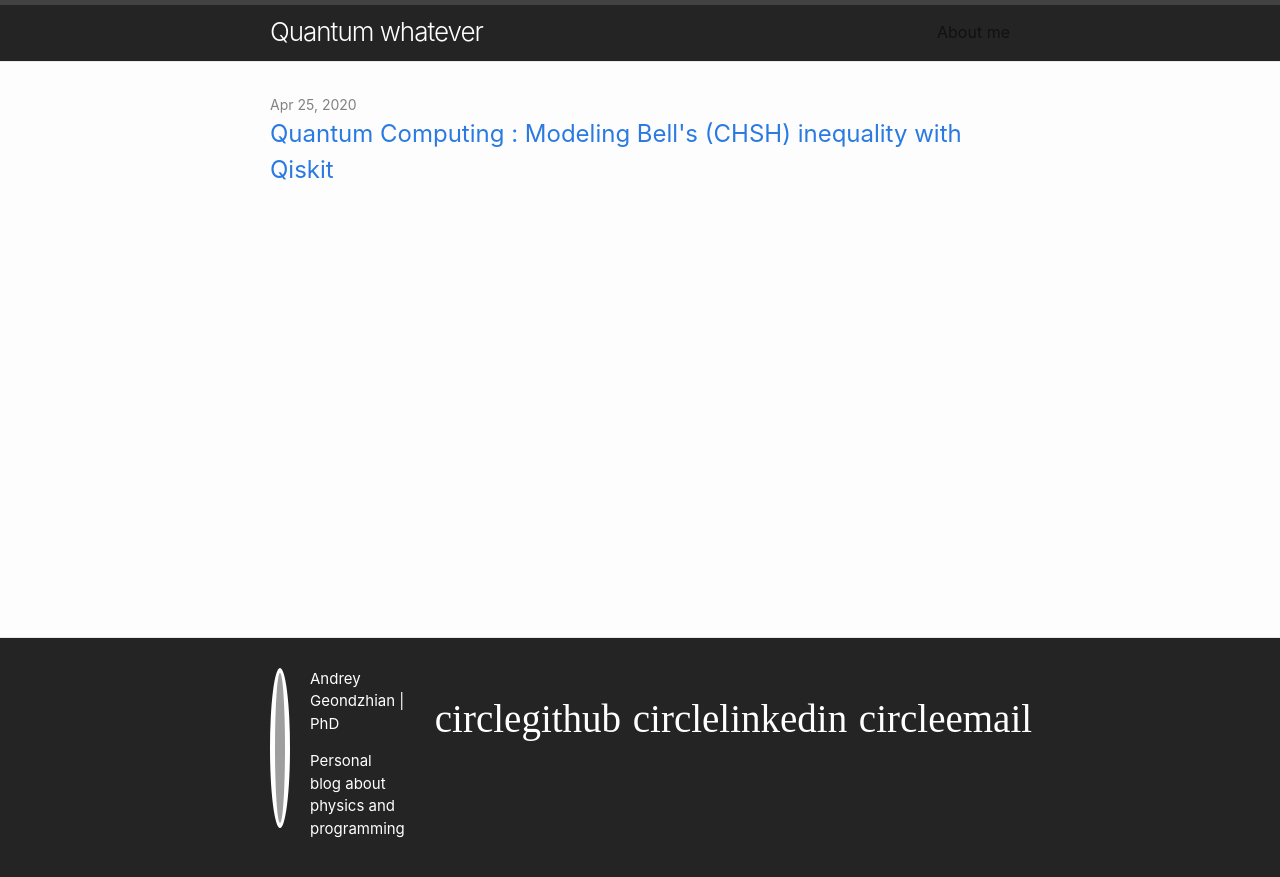
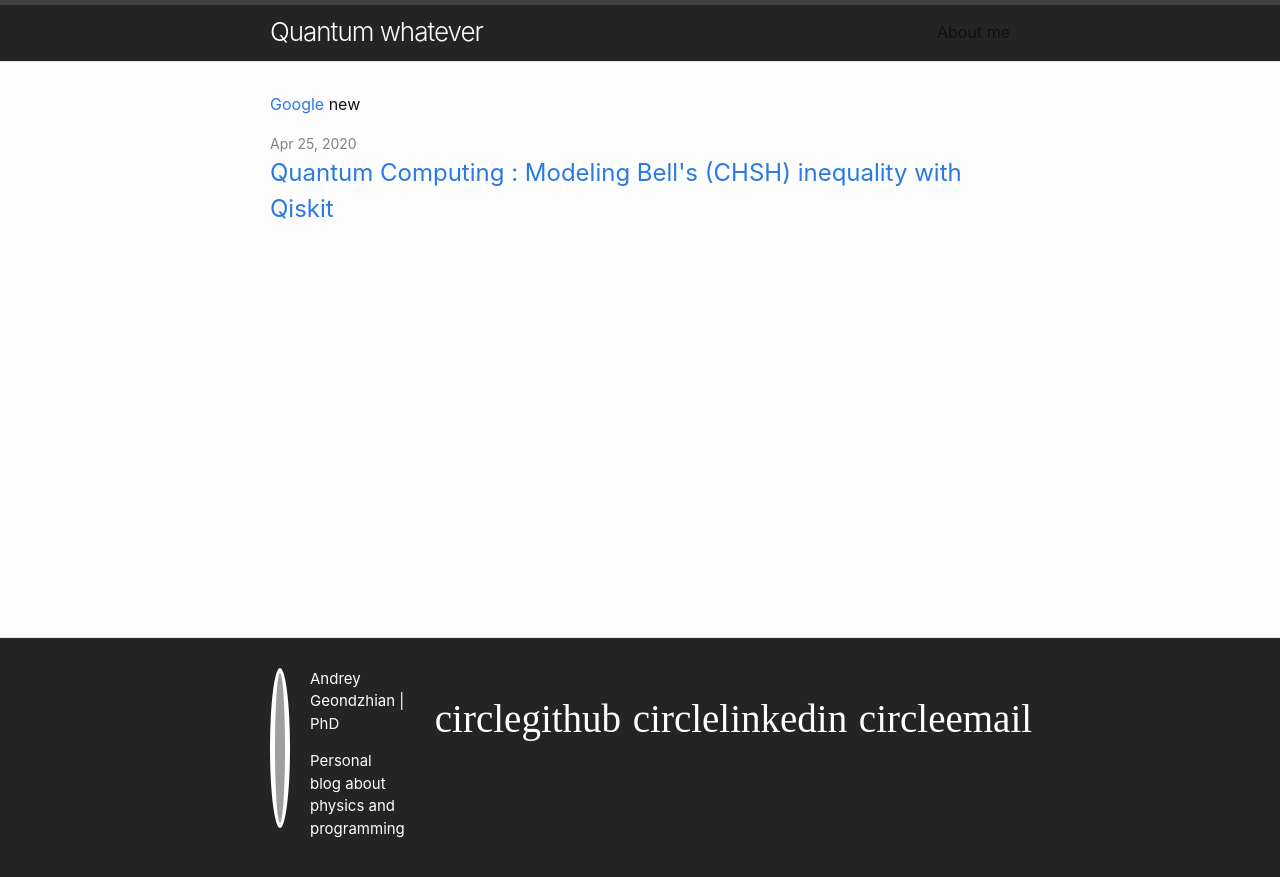
Before and after one commit to geonda/geonda.github.io, a Jekyll site: the page built from index.md, in a window 1280 px wide. Shown: the top 877 px of the page. Built offline with Jekyll 4.4.1, drawn with Linux system fonts in a browser that asks for light colours; some web fonts are replaced; grey boxes are pictures that could not be loaded.

Commit message:
Update index.md

```diff
--- a/index.md
+++ b/index.md
@@ -7,3 +7,6 @@
 #
 layout: home
 ---
+
+
+[Google](https://google.com/) <span class="info">new</span>
```
